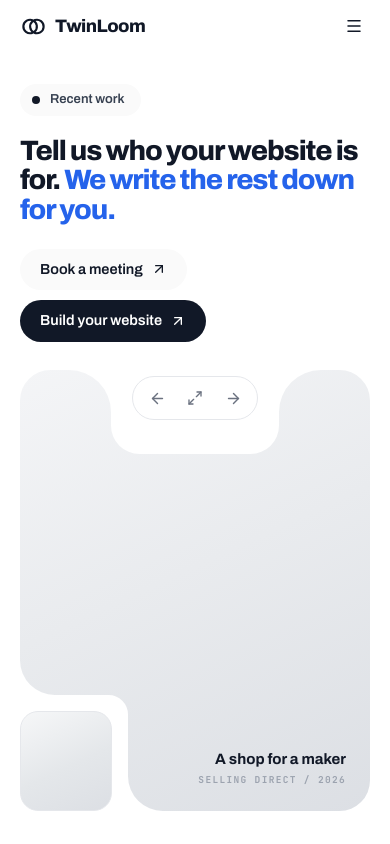
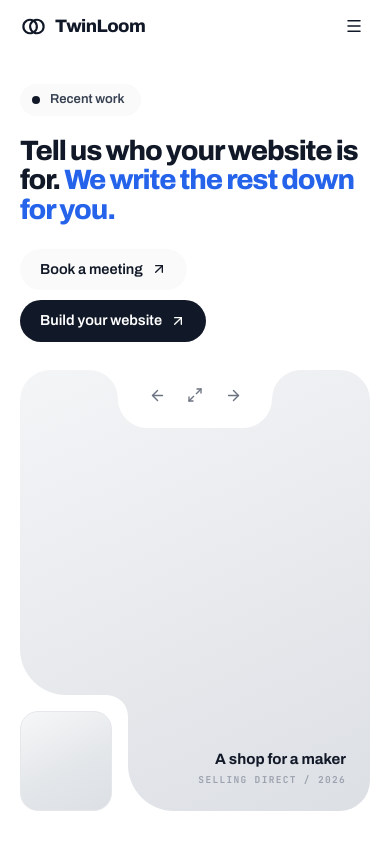
Before and after one commit to ayodhbhojithh/twinloom, a Next.js app: page / in a window 390 px wide. Built offline with nearby package versions, Linux system fonts and the light colour scheme.

Commit message:
Refactor NotchedCard component to enhance notch and bar dimensions for improved visual consistency and responsiveness. Update styling for the bar and button elements to refine layout and interaction.

```diff
--- a/components/home/notched-card.tsx
+++ b/components/home/notched-card.tsx
@@ -147,25 +147,28 @@ export function NotchedCard({ className }: { className?: string }) {
 
     const radius = Math.max(22, Math.min(w * 0.03 + 20, 48));
 
-    /* The notch is about twice the height of the bar standing in it. That gap
-       underneath is what makes it read as a piece taken out of the card rather
-       than a slot the bar is jammed into. */
-    const barDepth = Math.max(84, Math.min(h * 0.145, 118));
-    const barWidth = Math.max(168, Math.min(w * 0.17, 250));
-    const barRadius = Math.max(24, Math.min(barWidth * 0.17, 42));
+    /* One notch, not two.
 
-    /* The outward sweep, held inside what the top edge can spare after the bar
-       and both card corners. A path that overruns its own box folds inside out. */
-    const spare = (w - barWidth - radius * 2) / 2;
-    const barFlare = Math.max(14, Math.min(barDepth * 0.5, spare, 60));
+       The flare sweeps down from the top edge and the notch's own corner rounds
+       in at the bottom. If those two arcs do not meet, a straight wall runs
+       between them and the cut reads as a shallow shelf with a deeper notch
+       inside it. Making each exactly half the depth means they meet exactly, and
+       the profile becomes a single unbroken curve from the top edge to the floor
+       of the cut. */
+    const barDepth = Math.max(58, Math.min(h * 0.095, 78));
+    const barFlare = barDepth / 2;
+    const barRadius = barDepth / 2;
+
+    /* Wide enough that the two corner arcs do not meet in the middle and turn
+       the floor of the notch into a point. */
+    const barWidth = Math.max(barRadius * 2 + 96, Math.min(w * 0.17, 250));
 
     const biteWidth = Math.max(108, Math.min(w * 0.12, 168));
     const biteHeight = Math.max(116, Math.min(h * 0.225, 180));
-    const biteRadius = Math.max(18, Math.min(biteWidth * 0.18, 30));
-    const biteFlare = Math.max(
-      14,
-      Math.min(biteHeight * 0.3, h - biteHeight - radius, 52),
-    );
+    const biteRadius = Math.max(18, Math.min(biteWidth * 0.2, 32));
+    /* The same rule on the bite: the flare and the inner corner together make up
+       the whole depth, so there is no straight run between them either. */
+    const biteFlare = Math.max(16, Math.min(biteHeight - biteRadius, 46));
 
     return {
       radius,
@@ -199,14 +202,15 @@ export function NotchedCard({ className }: { className?: string }) {
         }}
       />
 
-      {/* The bar: a pill standing in the top of the cut, with the rest of the
-          cut left empty beneath it. Three loose icons floating in a white gap
-          read as a hole in the picture rather than as something sitting in it. */}
+      {/* The bar, standing in the top of the cut. No border on it: the cut is
+          already the outline, and a second one drawn a few pixels inside reads
+          as a badge stuck over the notch rather than as the thing the notch was
+          made for. */}
       <div
         className="absolute top-0 left-1/2 flex -translate-x-1/2 justify-center"
-        style={{ width: cut.barWidth, height: cut.barDepth, paddingTop: 6 }}
+        style={{ width: cut.barWidth, height: cut.barDepth, paddingTop: 5 }}
       >
-        <div className="flex h-11 items-center gap-0.5 rounded-pill border border-border bg-field px-1.5">
+        <div className="flex h-10 items-center gap-0.5 rounded-pill bg-field px-1.5">
         <Tool
           label="Previous project"
           onClick={() =>
```
